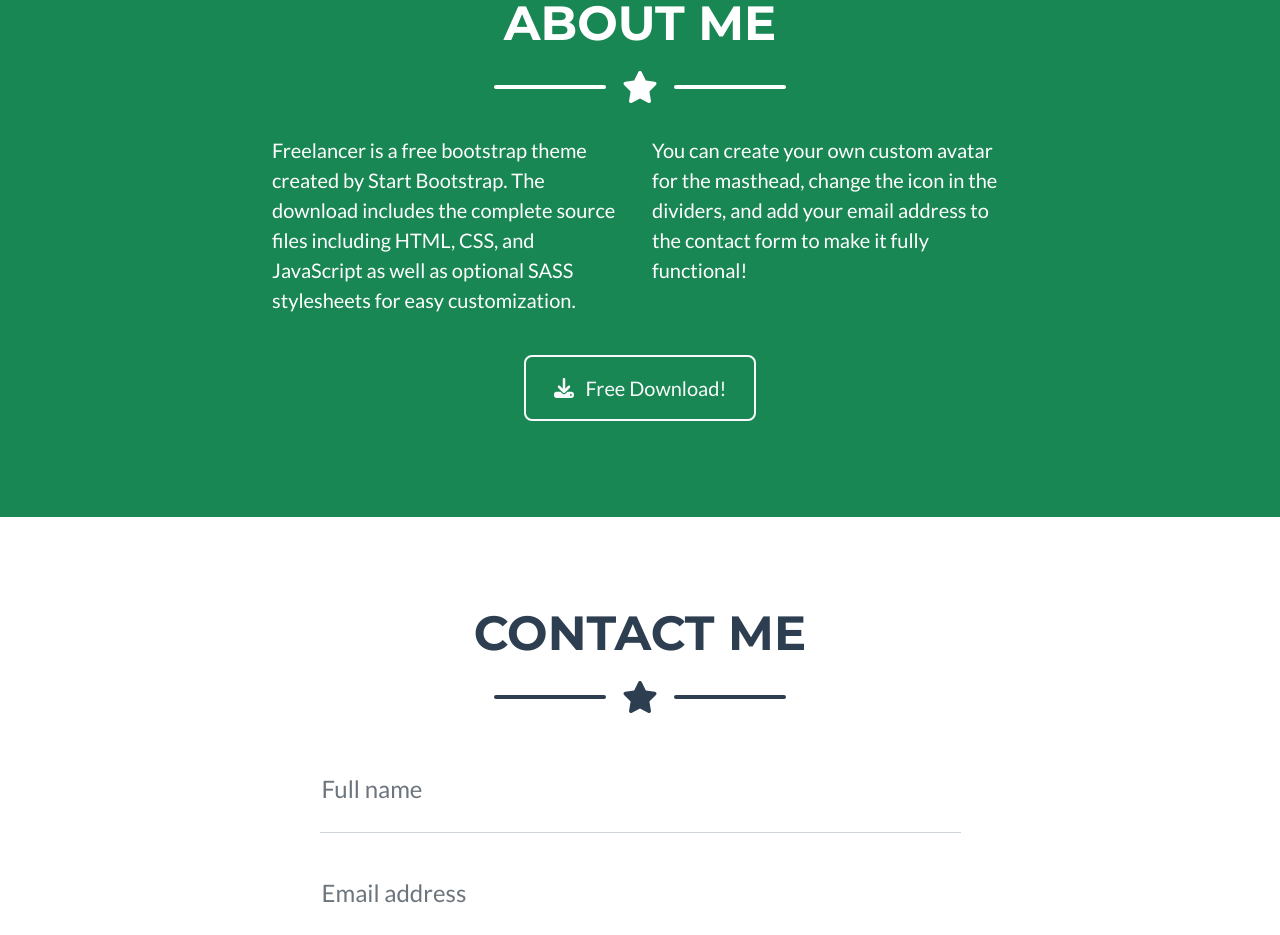
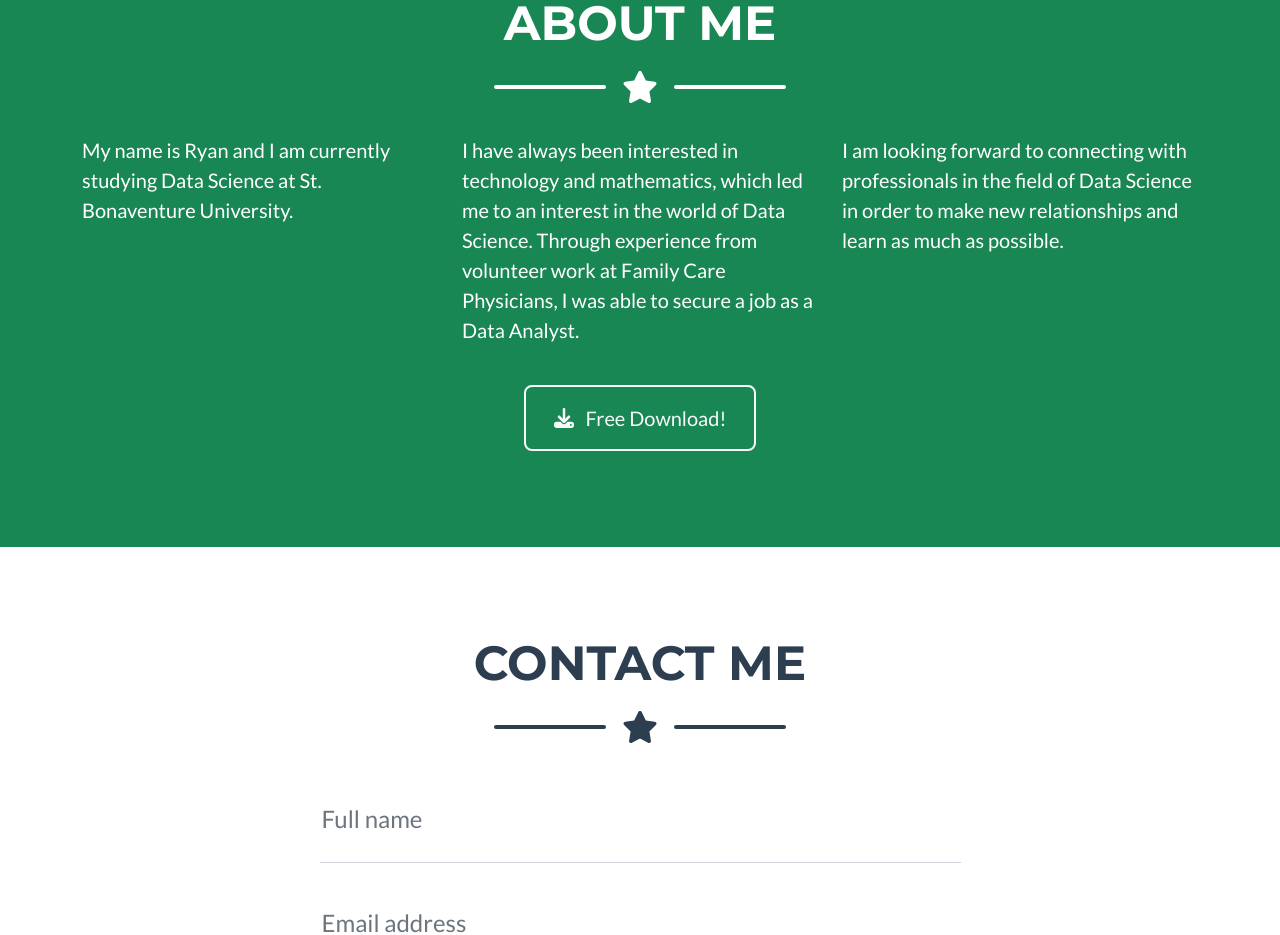
Before and after one commit to rmckinney14/dist, a plain HTML site: page index.html in a window 1280 px wide. Shown: the part 1873-2808 px from the top of the page. Drawn offline with nearby package versions, Linux system fonts and the light colour scheme.

Commit message:
Update index.html

```diff
--- a/index.html
+++ b/index.html
@@ -133,9 +133,11 @@
                     <div class="divider-custom-line"></div>
                 </div>
                 <!-- About Section Content-->
-                <div class="row">
-                    <div class="col-lg-4 ms-auto"><p class="lead">Freelancer is a free bootstrap theme created by Start Bootstrap. The download includes the complete source files including HTML, CSS, and JavaScript as well as optional SASS stylesheets for easy customization.</p></div>
-                    <div class="col-lg-4 me-auto"><p class="lead">You can create your own custom avatar for the masthead, change the icon in the dividers, and add your email address to the contact form to make it fully functional!</p></div>
+               <div class="row">
+                    <div class="col-lg-4 ms-auto"><p class="lead">My name is Ryan and I am currently studying Data Science at St. Bonaventure University.</p></div>
+                    <div class="col-lg-4 me-auto"><p class="lead">I have always been interested in technology and mathematics, which led me to an interest in the world of Data Science. Through experience from volunteer work at Family Care Physicians, I was able to secure a job as a Data Analyst.</p></div>
+                    <div class="col-lg-4 me-auto"><p class="lead">I am looking forward to connecting with professionals in the field of Data Science in order to make new relationships and learn as much as possible.
+                    </p>
                 </div>
                 <!-- About Section Button-->
                 <div class="text-center mt-4">
```
